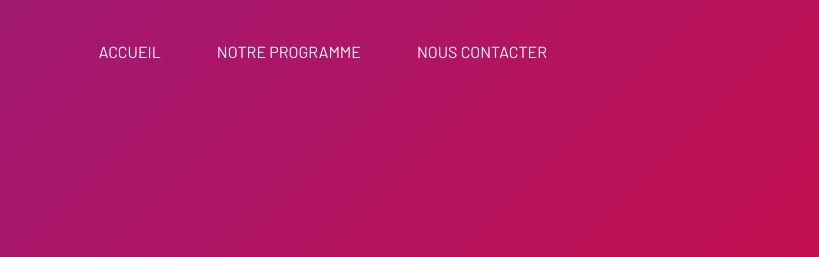
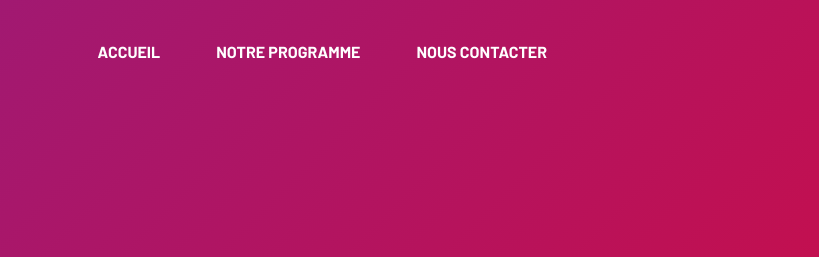
Before and after one commit to rtetley/website_draguignan, a website built with Vite: page index.html in a window 1280 px wide. Shown: the top 257 px of the page, 461-1280 px from the left. Built offline with nearby package versions, Linux system fonts and the light colour scheme.

Commit message:
fix: correct menu font

```diff
--- a/index.html
+++ b/index.html
@@ -27,7 +27,7 @@
                             <img src="/assets/logo_unies.png" alt="Uni.e.s pour Draguignan" class="w-full h-full object-contain scale-150">
                         </div>
                     </div>
-                    <div class="nav-links flex space-x-6">
+                    <div class="nav-links flex space-x-6 menu-font">
                         <a href="#accueil" class="hover:text-gray-200 transition px-4 py-2 rounded-lg hover:bg-white/10 uppercase">Accueil</a>
                         <a href="#programme" class="hover:text-gray-200 transition px-4 py-2 rounded-lg hover:bg-white/10 uppercase">Notre programme</a>
                         <a href="#contact" class="hover:text-gray-200 transition px-4 py-2 rounded-lg hover:bg-white/10 uppercase">Nous contacter</a>
--- a/src/input.css
+++ b/src/input.css
@@ -56,6 +56,14 @@
   }
 
   @font-face {
+    font-family: 'Barlow';
+    src: url('/fonts/Barlow/Barlow-Black.ttf') format('truetype');
+    font-weight: 900;
+    font-style: normal;
+    font-display: swap;
+  }
+
+  @font-face {
     font-family: 'Barlow Condensed';
     src: url('/fonts/Barlow_Condensed/BarlowCondensed-Regular.ttf') format('truetype');
     font-weight: 400;
@@ -91,6 +99,13 @@
 html {
   scroll-behavior: smooth;
 }
+
+.menu-font {
+  font-family: 'Barlow';
+  font-weight: 700;
+  font-size: 12pt;
+}
+
 input, textarea {
     border: 2px solid transparent;
 }
```
